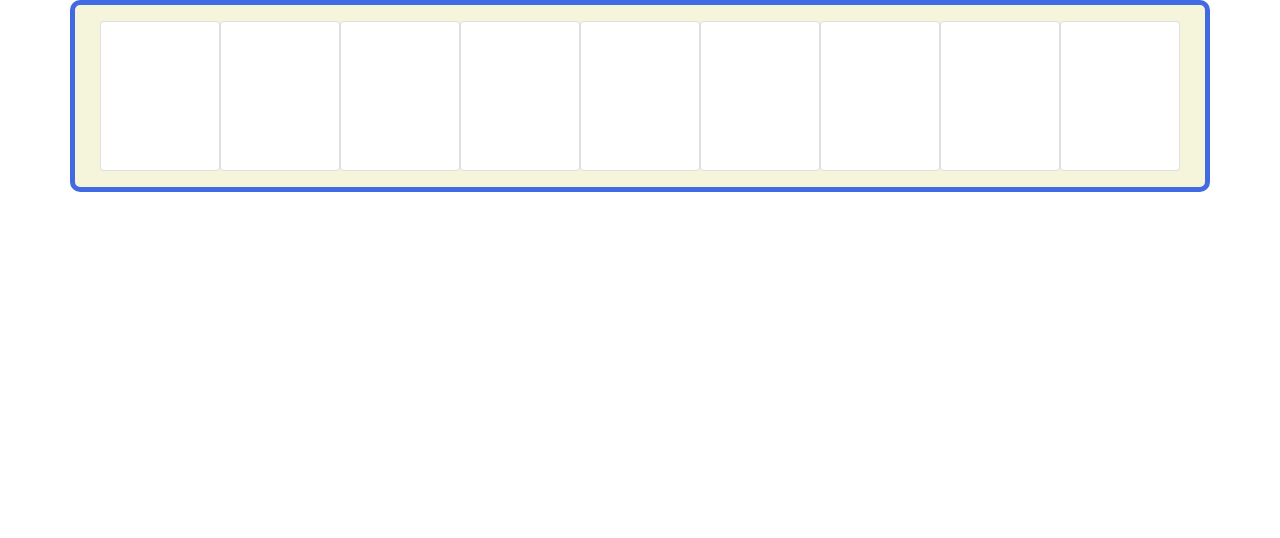
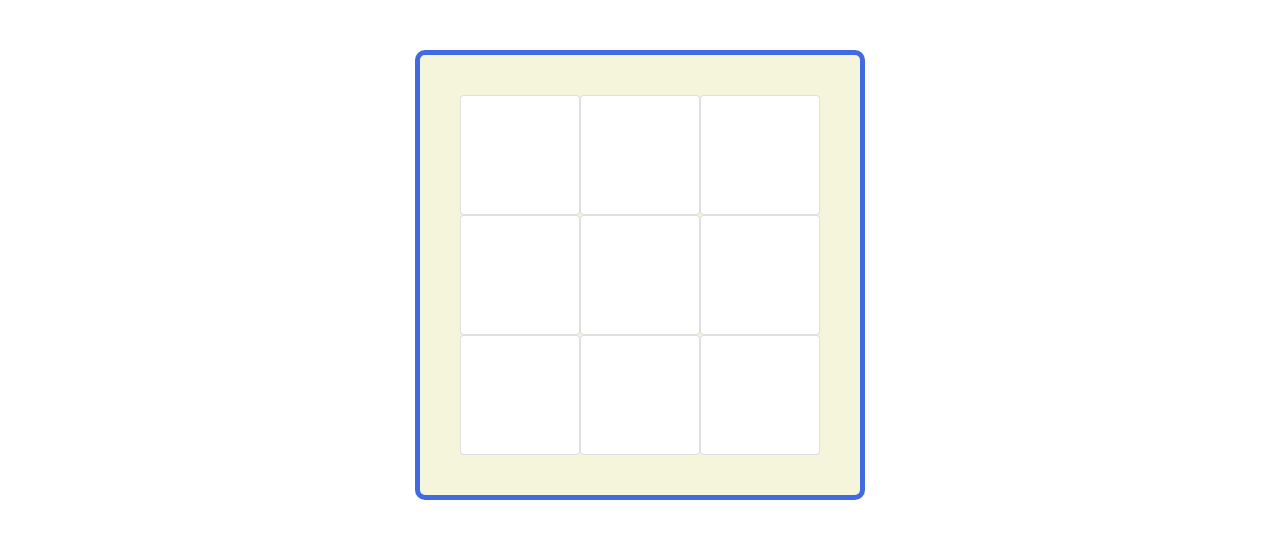
Before and after one commit to kerenpardo/TicTacToe, a plain HTML site: page index.html in a window 1280 px wide. Drawn offline with nearby package versions, Linux system fonts and the light colour scheme.

Commit message:
css change

```diff
--- a/index.html
+++ b/index.html
@@ -13,7 +13,7 @@
   </head>
 
   <body>
-    <div id="board" class="container d-flex p-3"></div>
+    <div id="board" class=" "></div>
 
     <script src="https://cdn.jsdelivr.net/npm/bootstrap@5.1.3/dist/js/bootstrap.bundle.min.js"></script>
     <script src="main.js"></script>
--- a/main.js
+++ b/main.js
@@ -41,6 +41,5 @@ function init() {
       document.querySelector('#board').classList.add('board');
     }
   }
-
 }
 init();
--- a/style.css
+++ b/style.css
@@ -1,19 +1,36 @@
 .card {
     width: 120px;
-    height: 150px;
-    background-size: 110px 140px;
+    height: 120px;
+    /* background-size: 110px 140px; */
     background-color: aqua;
     border-radius: 10px;
     border: 2px grey solid;
     padding: 60px 40px 40px 45px;
-    color: rgb(24, 199, 65);
+     display: flex;
+    justify-content: center;
+    align-items: center;
+  }
 
-  }
   #board {
-    display: flex;
+    padding-top: 40px;
+    padding-bottom: 40px;
+    width: 450px;
+    min-height:min-content;
+    margin-top:50px;
+     display: flex;
     justify-content: center;
+     align-items: center;
     background-color: beige;
     border: 5px royalblue solid;
     border-radius: 10px;
+    display: grid;
+    grid-template-columns: repeat(3, auto);
+    perspective: 1000px;
 
   }
+  body{
+    display: flex;
+  justify-content: center;
+
+  align-items: center;
+  }
```
